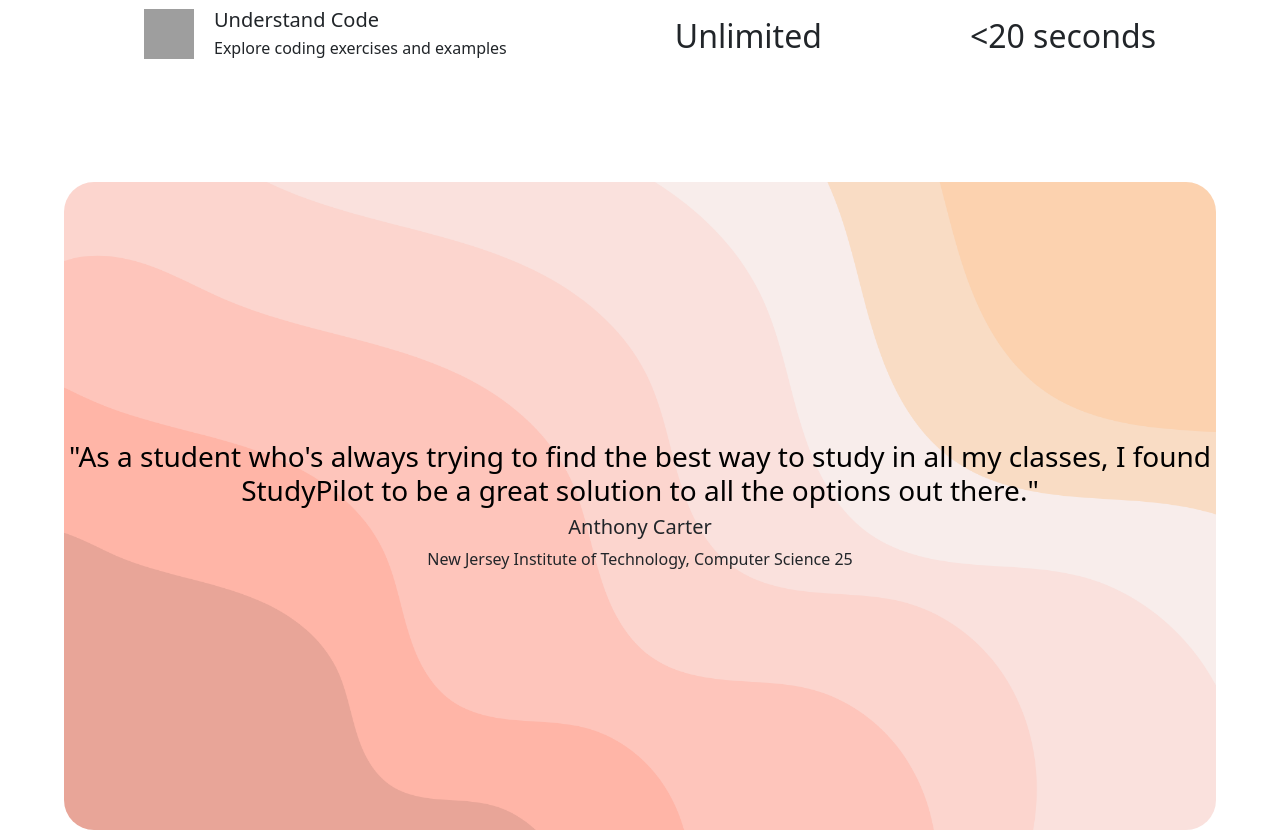
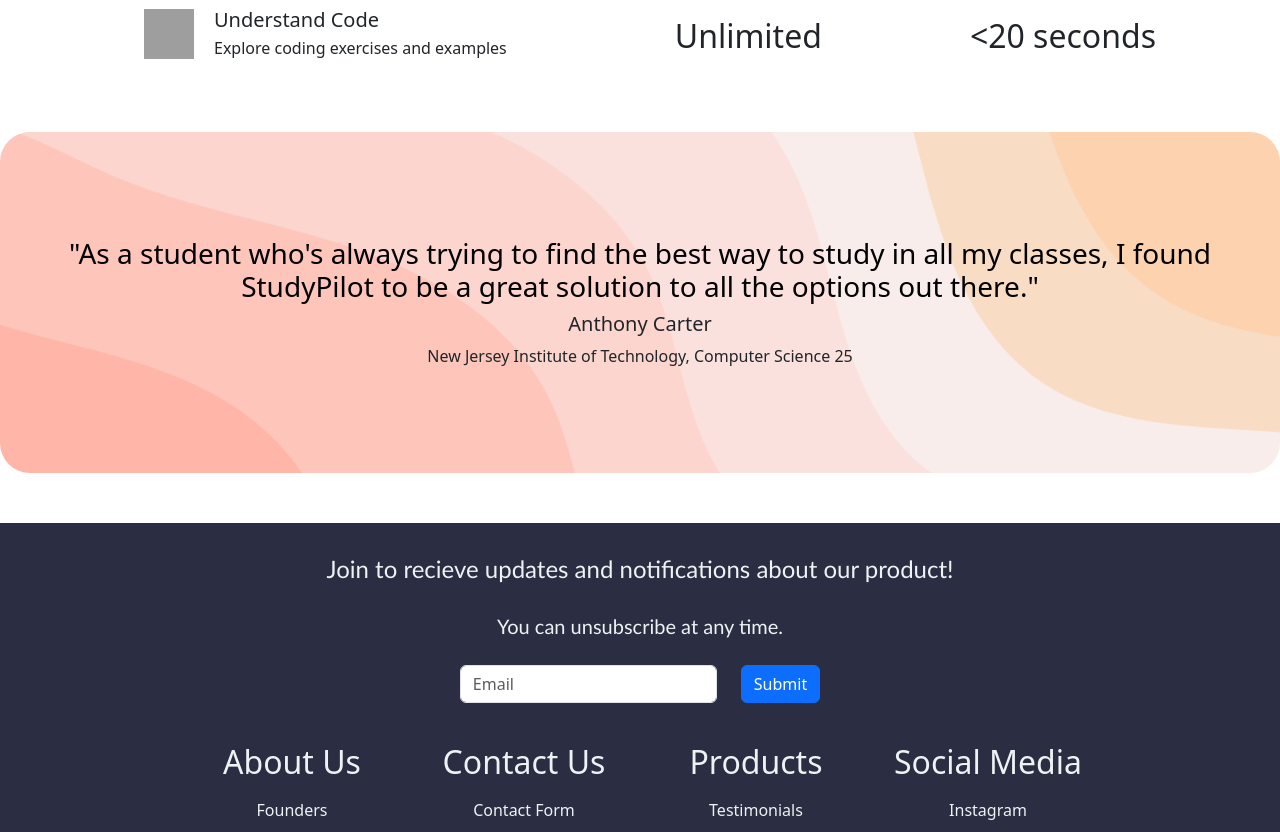
Before and after one commit to shricharanks108/studypilot, a React (Create React App) app: page / in a window 1280 px wide. Shown: the part 680-1512 px from the top of the page. Built offline with nearby package versions, Linux system fonts and the light colour scheme; grey boxes are pictures that could not be loaded.

Commit message:
Updated Background on HomePage

```diff
--- a/src/pages/HomePage/HomePage.css
+++ b/src/pages/HomePage/HomePage.css
@@ -113,12 +113,12 @@
   display: flex;
   justify-content: center;
   align-items: center;
-  margin-top: 50px; /* Adjust margin-top as needed */
+  margin-top: 0px; /* Adjust margin-top as needed */
 }
 
 .center-image {
-  width: 90%; /* Make the image width responsive to the container width */
-  max-width: 90%; /* Ensure the image does not exceed the container's width */
+  width: 100%; /* Make the image width responsive to the container width */
+  max-width: 100%; /* Ensure the image does not exceed the container's width */
   height: auto; /* Maintain aspect ratio */
   border-radius: 30px; /* Adjust the border radius */
 }
--- a/src/pages/HomePage/HomePage.js
+++ b/src/pages/HomePage/HomePage.js
@@ -6,7 +6,7 @@ import animationData from './2people.json';
 import DownloadIcon from './download.svg';
 import DocumentIcon from './document.svg';
 import CodeIcon from './code.svg';
-import ColorsImage from './colors.png'; // Import colors.png image
+import ColorsImage from './colors1.png'; // Import colors.png image
 
 function HomePage() {
   return (
```
Also changed, not shown: src/pages/HomePage/colors1.png (added).
